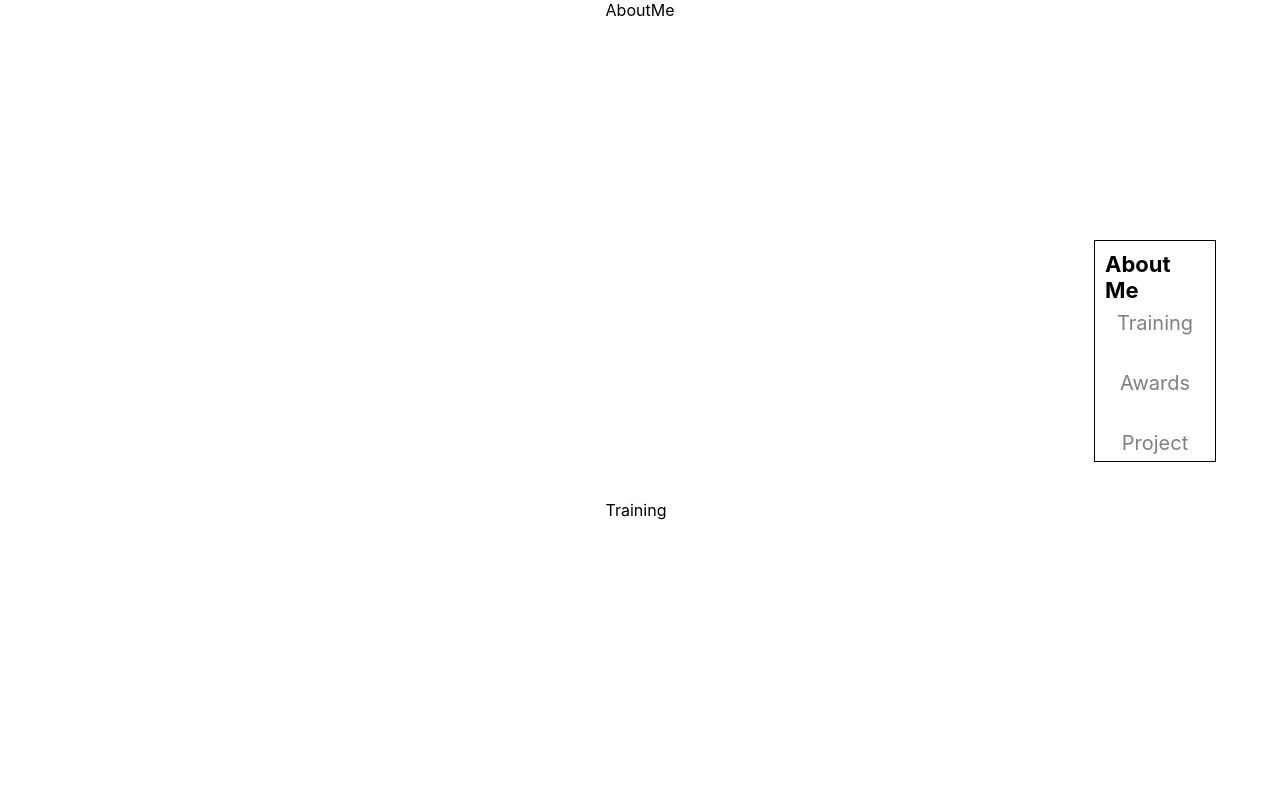
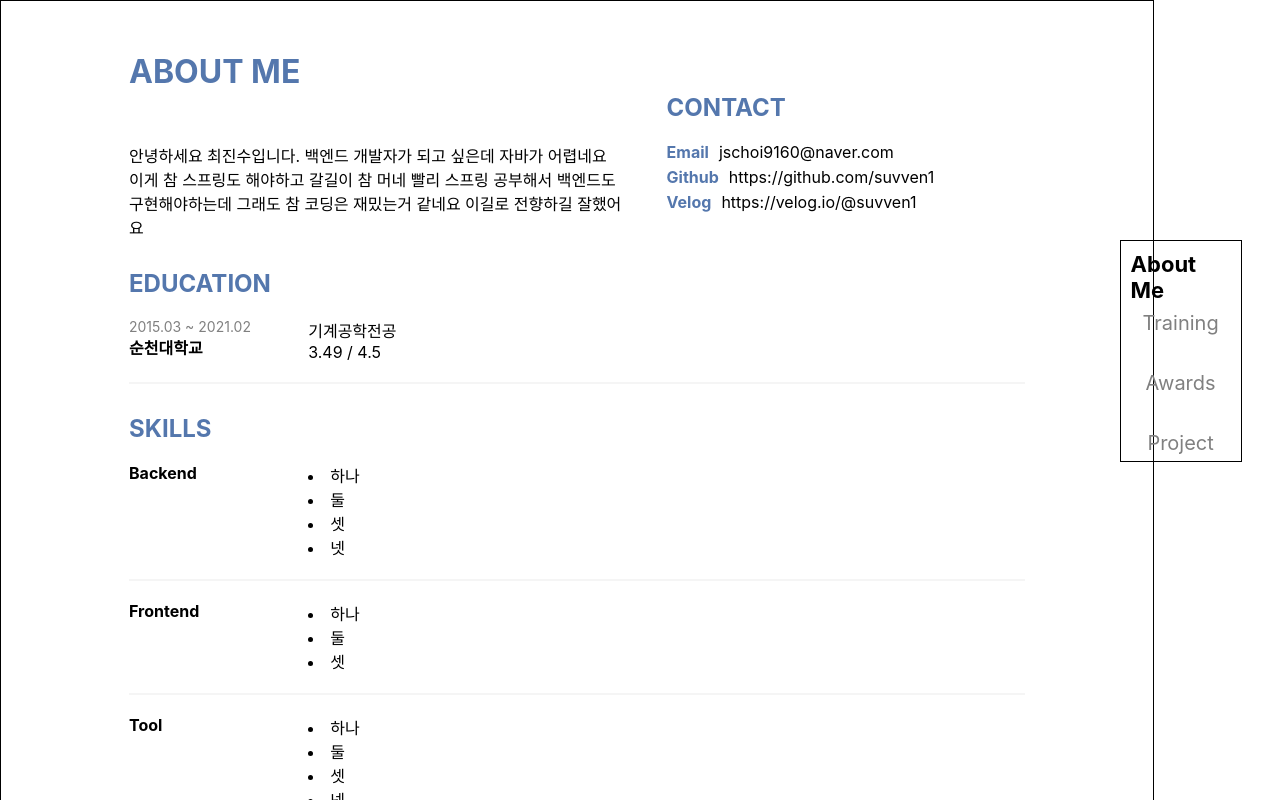
Before and after one commit to Toy-Project-Choi-Jinsu/PortfolioPage, a React (Create React App) app in the folder portfolio_front_react/: page / in a window 1280 px wide. Shown: the top 800 px of the page. Built offline with nearby package versions, Linux system fonts and the light colour scheme.

Commit message:
[Front-추가]About Me 프레임 구현 완료

```diff
--- a/portfolio_front_react/src/App.js
+++ b/portfolio_front_react/src/App.js
@@ -15,12 +15,12 @@ function App() {
 
   return (
     <PortfolioPage>
-      <div>
+      <Contentes>
         <AboutMe aboutMe={aboutMeRef} />
         <Training training={trainingRef} />
         <Awards awards={awardsRef} />
         <Project project={projectRef} />
-      </div>
+      </Contentes>
       <SideBar
         aboutMe={aboutMeRef}
         training={trainingRef}
@@ -36,6 +36,12 @@ export default App;
 const PortfolioPage = styled.div`
   display: flex;
   /* align-items: center; */
-  justify-content: center;
+  /* justify-content: center; */
   height: 2500px;
 `;
+
+const Contentes = styled.div`
+width: 70%;
+padding: 30px 10% 30px 10%;
+border: 1px solid black;
+`
--- a/portfolio_front_react/src/components/0.SideBar/SideBar.jsx
+++ b/portfolio_front_react/src/components/0.SideBar/SideBar.jsx
@@ -26,9 +26,7 @@ const SideBar = ({ aboutMe, training, awards, project }) => {
 
     return (
         <SideBarBox>
-            <div onClick={() => { moveToContent(aboutMe) }} style={setCSS(0)}>
-                About Me
-            </div>
+            <div onClick={() => { moveToContent(aboutMe) }} style={setCSS(0)}>About Me</div>
             <div onClick={() => { moveToContent(training) }} style={setCSS(500)}>Training</div>
             <div onClick={() => { moveToContent(awards) }} style={setCSS(1000)}>Awards</div>
             <div onClick={() => { moveToContent(project) }} style={setCSS(1500)}>Project</div>
@@ -46,7 +44,7 @@ const SideBarBox = styled.div`
     justify-content: space-between;
     padding: 10px;
     top: 30%;
-    right: 5%;
+    right: 3%;
     width: 100px;
     height: 200px;
     border: 1px solid black;
--- /dev/null
+++ b/portfolio_front_react/src/components/1.AboutMe/1-1.Intro/Intro.jsx
@@ -0,0 +1,20 @@
+import React from 'react'
+import styled from 'styled-components'
+
+const Intro = () => {
+  return (
+    <IntroBox>
+      안녕하세요 최진수입니다. 백엔드 개발자가 되고 싶은데 자바가
+      어렵네요 이게 참 스프링도 해야하고 갈길이 참 머네
+      빨리 스프링 공부해서 백엔드도 구현해야하는데 그래도
+      참 코딩은 재밌는거 같네요 이길로 전향하길 잘했어요
+    </IntroBox>
+  )
+}
+
+export default Intro
+
+const IntroBox = styled.div`
+  margin-top: 30px;
+  width: 55%;
+`
--- /dev/null
+++ b/portfolio_front_react/src/components/1.AboutMe/1-2.Contact/Contact.jsx
@@ -0,0 +1,49 @@
+import React from 'react'
+import styled from 'styled-components'
+
+const Contact = () => {
+    const setContactData = (title, data) => {
+        return (
+            <ContactDatas>
+                <div className='contactTitle'>{title}</div>
+                <a className='contactData' href={data}>{data}</a>
+            </ContactDatas>
+        );
+    }
+    return (
+        <ContactBox>
+            <Title>CONTACT</Title>
+            {setContactData('Email', 'jschoi9160@naver.com')}
+            {setContactData('Github', 'https://github.com/suvven1')}
+            {setContactData('Velog', 'https://velog.io/@suvven1')}
+        </ContactBox>
+    )
+}
+
+export default Contact
+
+const ContactBox = styled.div`
+    width: 40%;
+    margin-top: -40px;
+`
+
+const Title = styled.h2`
+    color: #5477AD;
+`
+
+const ContactDatas = styled.div`
+    display: flex;
+    width: 100%;
+
+    & .contactTitle{
+        color: #5477AD;
+        font-weight: bold;
+        margin-right: 10px;
+    }
+
+    & .contactData{
+        margin-bottom: 5px;
+        text-decoration: none;
+        color: black;
+    }
+`
--- /dev/null
+++ b/portfolio_front_react/src/components/1.AboutMe/1-3.Education/Education.jsx
@@ -0,0 +1,48 @@
+import React from 'react'
+import styled from 'styled-components'
+
+const Education = () => {
+    return (
+        <EducationBox>
+            <Title>EDUCATION</Title>
+            <Contents>
+                <div className='dateAndSchool'>
+                    <div className='date'>2015.03 ~ 2021.02</div>
+                    <div className='school'>순천대학교</div>
+                </div>
+                <div className='majorAndScore'>
+                    <div className='major'>기계공학전공</div>
+                    <div className='score'>3.49 / 4.5</div>
+                </div>
+            </Contents>
+        </EducationBox>
+    )
+}
+
+export default Education
+
+const EducationBox = styled.div`
+    width: 100%;
+    margin-top: 30px;
+`
+
+const Title = styled.h2`
+    color: #5477AD;
+`
+
+const Contents = styled.div`
+    display: flex;
+    width: 100%;
+
+    & .dateAndSchool{
+        width: 20%;
+        & .date{
+            font-size: 14px;
+            color: grey;
+        }
+
+        & .school{
+            font-weight: bold;
+        }
+    }
+`
--- /dev/null
+++ b/portfolio_front_react/src/components/1.AboutMe/1-4.Skills/Skills.jsx
@@ -0,0 +1,56 @@
+import React from 'react'
+import styled from 'styled-components'
+
+const Skills = () => {
+    const setSkills = (categori, skills) => {
+        return (
+            <Contents>
+                <div className='skillCategori'>
+                    {categori}
+                </div>
+                <div className='skllName'>
+                    {skills.map((name) => {
+                        return (
+                            <li key={name}>{name}</li>
+                        )
+                    })}
+                </div>
+            </Contents>
+        );
+    }
+    return (
+        <SkillsBox>
+            <Title>SKILLS</Title>
+            {setSkills("Backend", ["하나", "둘", "셋", "넷"])}
+            <hr color={"whitesmoke"} />
+            {setSkills("Frontend", ["하나", "둘", "셋"])}
+            <hr color={"whitesmoke"} />
+            {setSkills("Tool", ["하나", "둘", "셋", "넷"])}
+        </SkillsBox>
+    )
+}
+
+export default Skills
+
+const SkillsBox = styled.div`
+    width: 100%;
+    margin-top: 30px;
+
+    & hr{
+        margin-bottom: 20px;
+    }
+`
+
+const Title = styled.h2`
+    color: #5477AD;
+`
+
+const Contents = styled.div`
+    display: flex;
+    width: 100%;
+
+    & .skillCategori{
+        width: 20%;
+        font-weight: bold;
+    }
+`
--- a/portfolio_front_react/src/components/1.AboutMe/AboutMe.jsx
+++ b/portfolio_front_react/src/components/1.AboutMe/AboutMe.jsx
@@ -1,10 +1,22 @@
 import React from 'react'
 import styled from 'styled-components'
+import Intro from './1-1.Intro/Intro'
+import Contact from './1-2.Contact/Contact'
+import Education from './1-3.Education/Education'
+import Skills from './1-4.Skills/Skills'
 
 const AboutMe = ({ aboutMe }) => {
     return (
         <AboutMeBox ref={aboutMe}>
-            AboutMe
+            <Title>ABOUT ME</Title>
+            <div className='introContact'>
+                <Intro />
+                <Contact />
+            </div>
+            <Education />
+            <hr color={"whitesmoke"} />
+            <Skills />
+            <hr color={"whitesmoke"} />
         </AboutMeBox>
     )
 }
@@ -12,5 +24,18 @@ const AboutMe = ({ aboutMe }) => {
 export default AboutMe
 
 const AboutMeBox = styled.div`
-  height: 500px;
+    width: 100%;
+  & .introContact{
+    display: flex;
+    justify-content: space-between;
+    width: 100%;
+  }
+
+  & hr{
+    margin-top: 20px;
+  }
 `;
+
+const Title = styled.h1`
+    color: #5477AD;
+`
```
